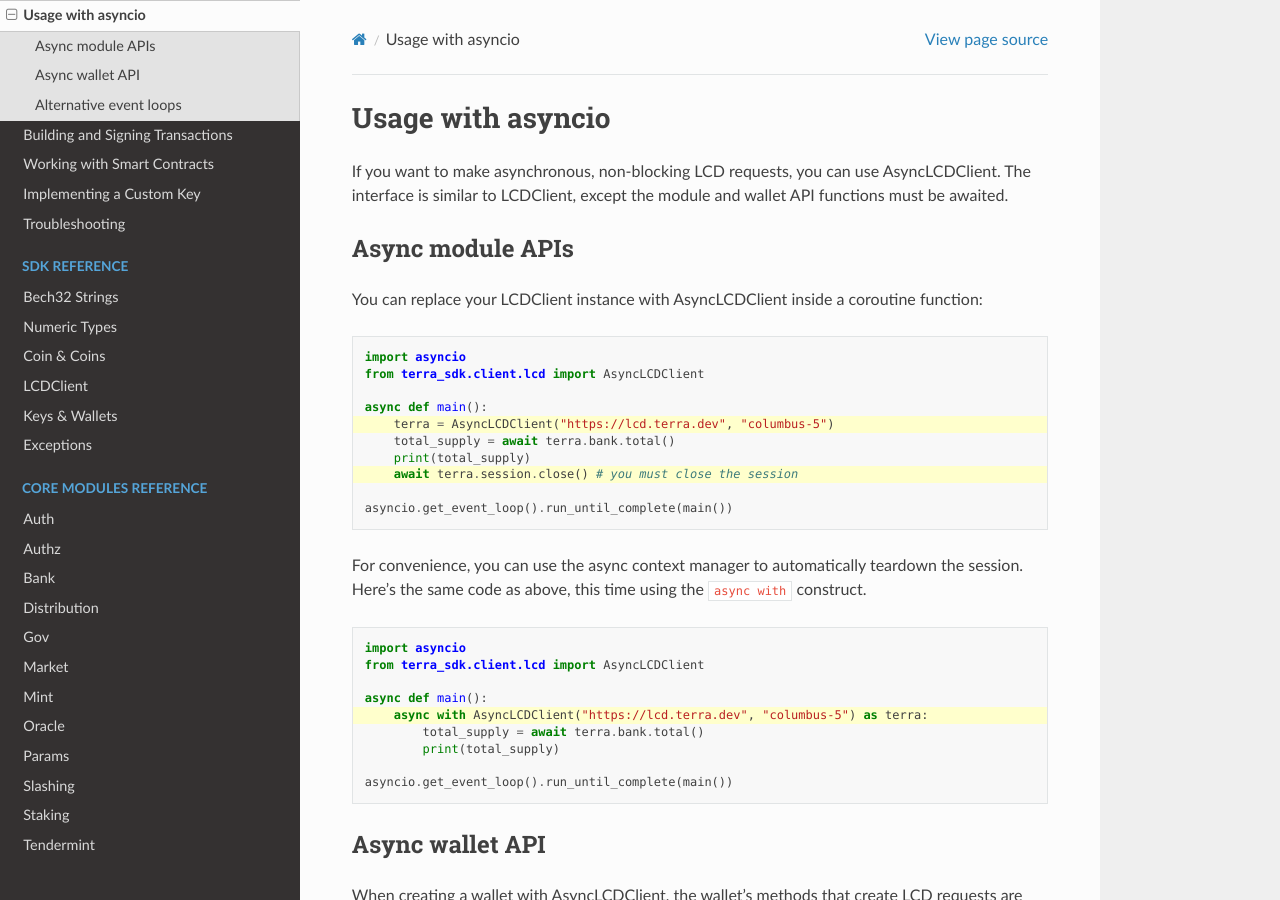
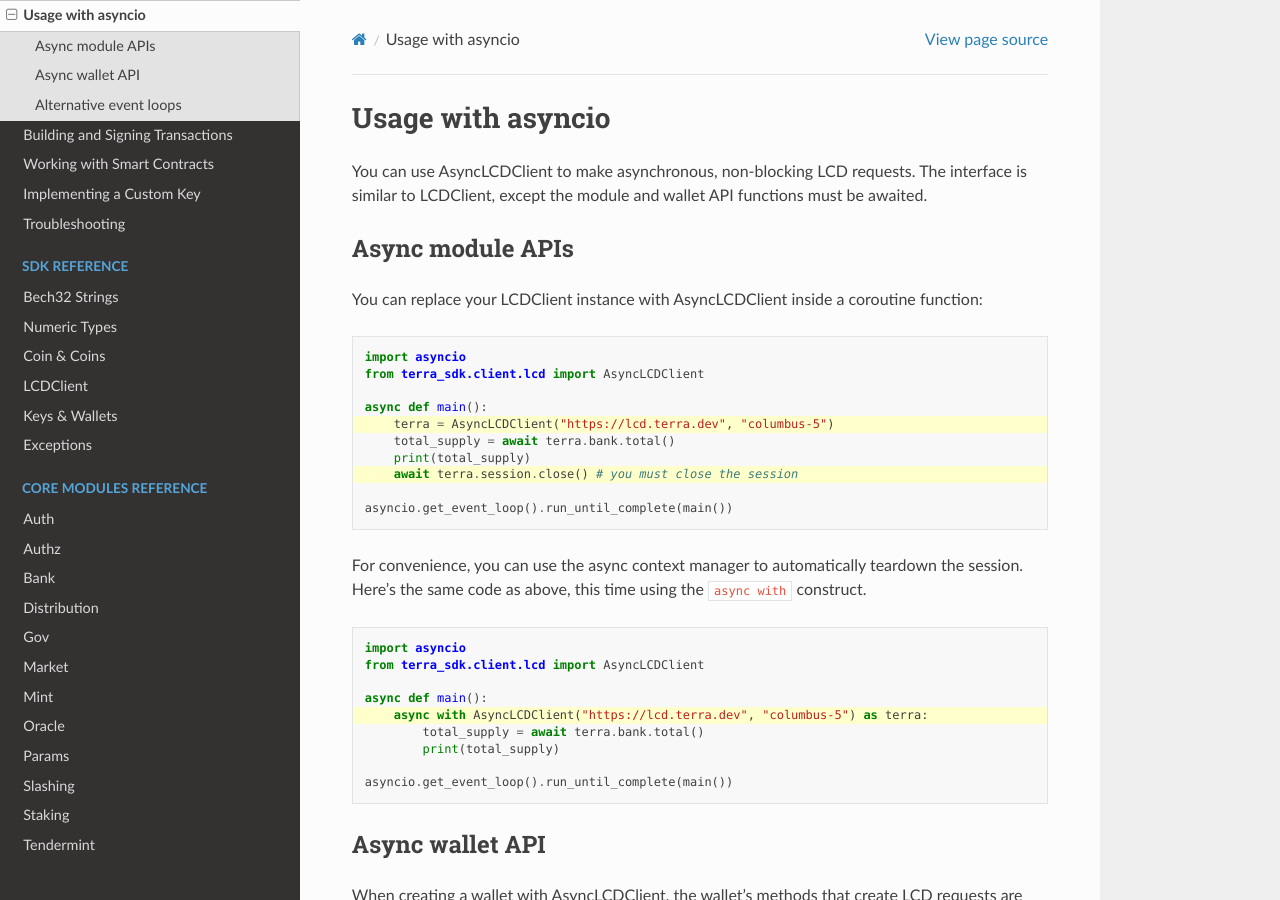
Before and after one commit to terra-money/terra.py, a Sphinx documentation site: the page built from docs/guides/async.rst, in a window 1280 px wide and 900 px high. Built offline with Sphinx 7.4.7 and the Read the Docs theme 2.0.0, drawn with Linux system fonts in a browser that asks for light colours; pages that are not in the unit, such as notebooks, are missing from menus.

Commit message:
Update Async wording

```diff
--- a/docs/guides/async.rst
+++ b/docs/guides/async.rst
@@ -1,7 +1,7 @@
 Usage with asyncio
 ==================
 
-If you want to make asynchronous, non-blocking LCD requests, you can use AsyncLCDClient.
+You can use AsyncLCDClient to make asynchronous, non-blocking LCD requests.
 The interface is similar to LCDClient, except the module and wallet API functions must be awaited.
 
 Async module APIs
```
